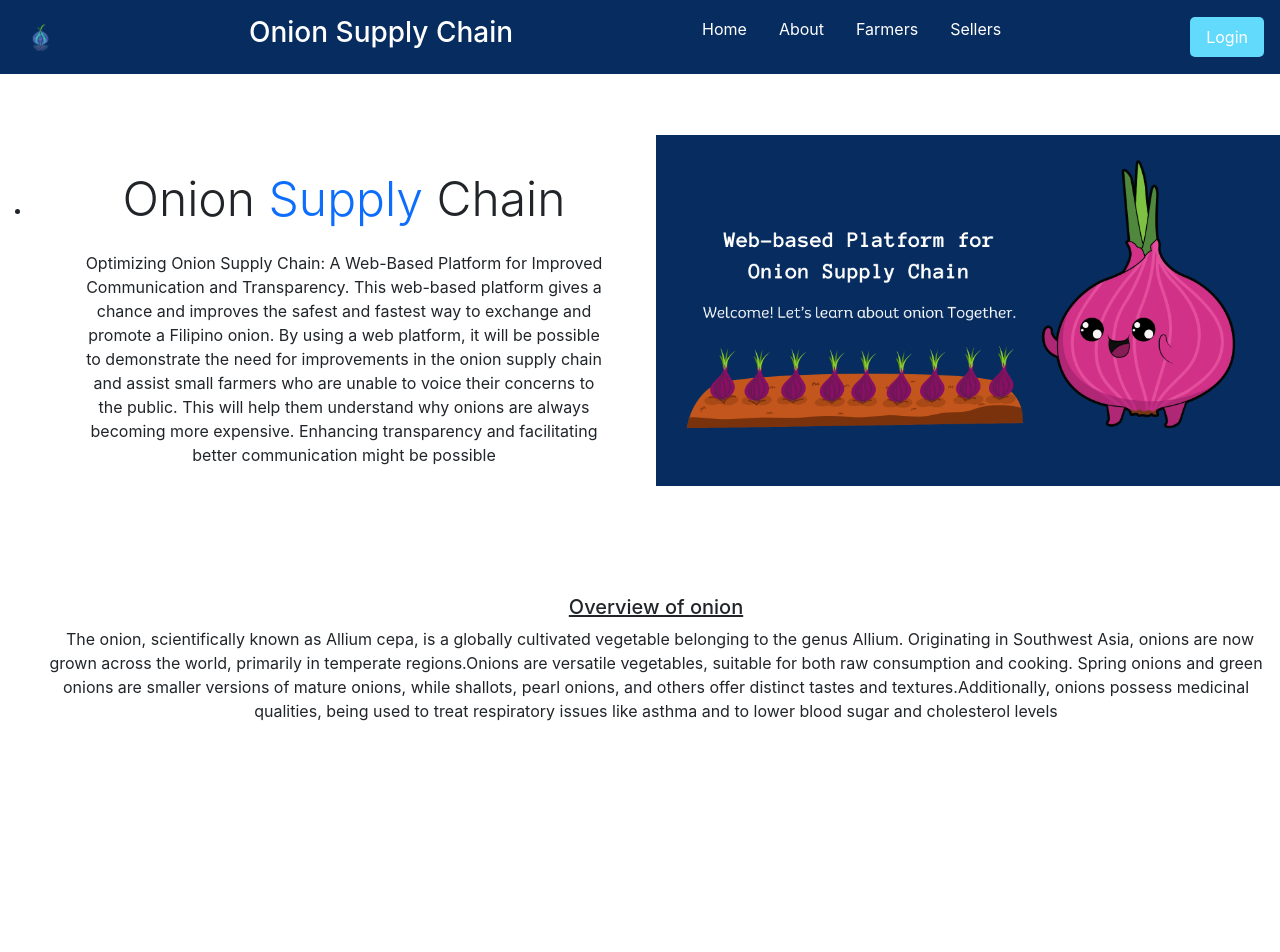
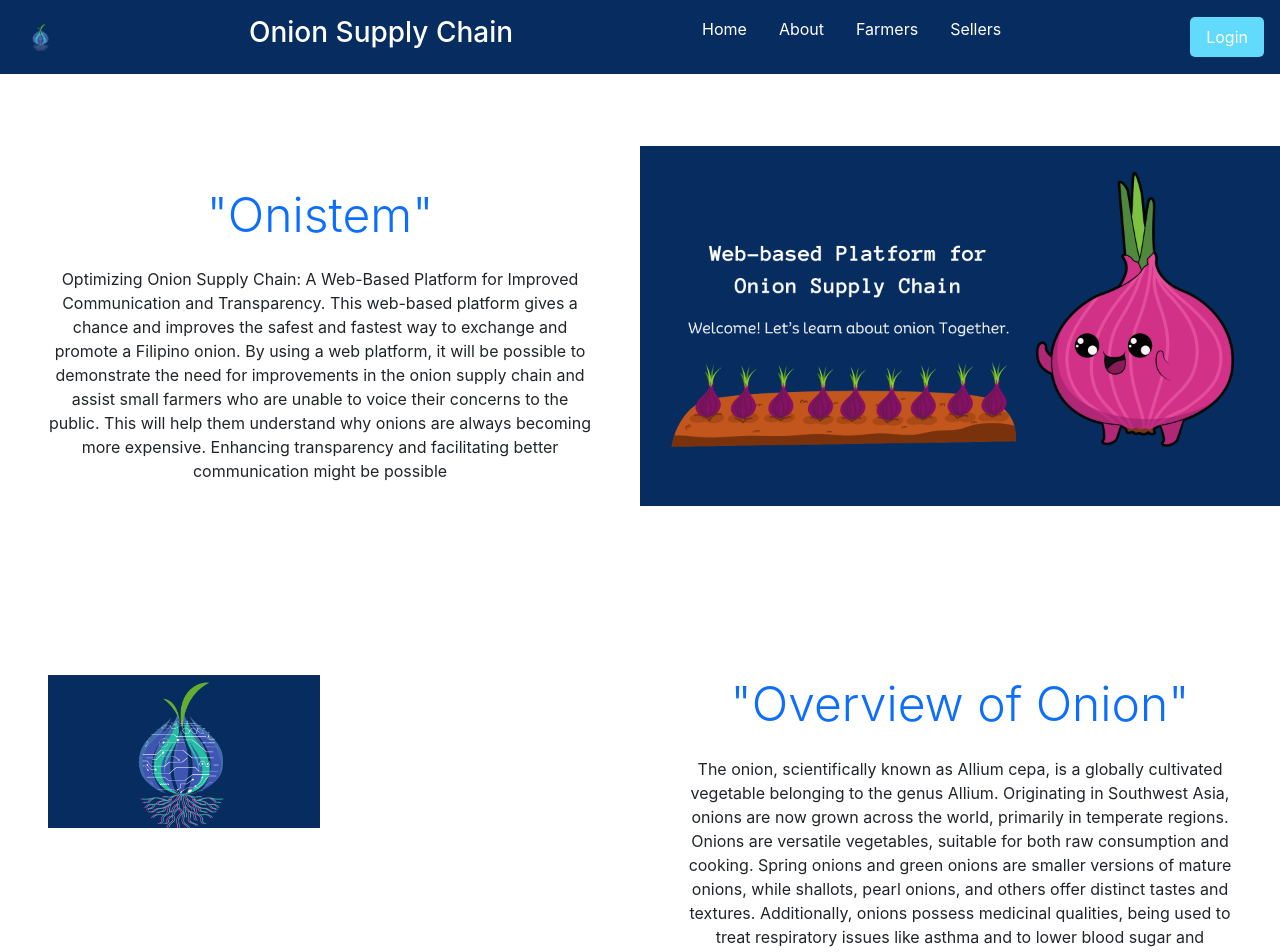
Before and after one commit to Juromelouise/Research-System, a React (Create React App) app in the folder Client/: page / in a window 1280 px wide. Shown: the top 952 px of the page. Before the commit the page ends 800 px from the top, so only its background shows below. Built offline with nearby package versions, Linux system fonts and the light colour scheme.

Commit message:
home/public

```diff
--- a/Client/src/Components/Home.js
+++ b/Client/src/Components/Home.js
@@ -4,23 +4,21 @@ import { useParams, useNavigate } from "react-router-dom";
 const Home = () => {
   return (
     <div>
-
-      <div class="hero">
-      <div class="glide" id="glide_1">
-        <div class="glide__track" data-glide-el="track">
-          <ul class="glide__slides">
-            <li class="glide__slide">
-              <div class="center">
-                <div class="left">
-
-      {/* <!-- Header Start --> */}
-      <div class="container-fluid header bg-white p-0">
-        <div class="row g-0 align-items-center flex-column-reverse flex-md-row">
-          <div class="col-md-6 p-5 mt-lg-5">
-            <h1 class="display-5 animated fadeIn mb-4">
-              Onion <span class="text-primary">Supply </span>Chain
+      <div className="hero"></div>
+        <div className="glide" id="glide_1"></div>
+          <div className="glide__track" data-glide-el="track"></div>
+            <ul className="glide__slides"></ul>
+              {/* <li className="glide__slide"> */}
+                <div className="center"></div>
+                  <div className="left"></div>
+                    {/* Header Start */}
+                    <div className="container-fluid header bg-white p-0">
+                      <div className="row g-0 align-items-center flex-column-reverse flex-md-row">
+                        <div className="col-md-6 p-5 mt-lg-5">
+                          <h1 className="display-5 animated fadeIn mb-4">
+                            <span className="text-primary">"Onistem" </span>
                           </h1>
-            <p class="animated fadeIn mb-4 pb-2">
+                          <p className="animated fadeIn mb-4 pb-2">
                             Optimizing Onion Supply Chain: A Web-Based Platform for Improved
                             Communication and Transparency. This web-based platform gives a
                             chance and improves the safest and fastest way to exchange and
@@ -32,54 +30,67 @@ const Home = () => {
                             and facilitating better communication might be possible
                           </p>
                         </div>
-          <div class="col-md-6 animated fadeIn">
-            <div class="owl-carousel header-carousel">
-              <div class="right">
-                <img class="img-fluid" src="../home.png" alt="" />
-              </div>
-              <div class="owl-carousel-item">
-                <image class="img-fluid" src="../onion1.png" alt="" />
+                        <div className="col-md-6 animated fadeIn">
+                          <div className="owl-carousel header-carousel">
+                            <div className="right">
+                              <img className="img-fluid" src="../home.png" alt="" />
                             </div>
                           </div>
                         </div>
                       </div>
                     </div>
-      {/* <!-- Header End --> */}
-      <div class="tab-content">
-        <div id="tab-1" class="tab-pane fade show p-0 active">
-          <div class="row g-4">
-            <div class="col-lg-4 col-md-6 wow fadeInUp" data-wow-delay="0.1s">
+                    <div className="hero"></div>
+<div className="glide" id="glide_2">
+  <div className="glide__track" data-glide-el="track">
+    <ul className="glide__slides"></ul>
+    {/* <li className="glide__slide"> */}
+    <div className="center">
+      <div className="right">
+        {/* Header Start */}
+        <div className="container-fluid header bg-white p-0">
+          <div className="row g-0 align-items-left flex-column-reverse flex-md-row">
+            <div className="col-md-6 p-5 mt-lg-5">
+              <div className="col-md-6 animated fadeIn">
+                <div className="owl-carousel header-carousel">
+                  <div className="left">
+                    <img className="img-fluid" src="../logo.png" alt="" />
                   </div>
-                <div class="p-4 pb-0">
-                  <a class="d-block h5 mb-2" href="">
-                    Overview of onion
-                  </a>
-                  <p>
-                    <i class="fa fa-map-marker-alt text-primary me-2"></i>The
-                    onion, scientifically known as Allium cepa, is a globally
+                </div>
+              </div>
+            </div>
+            <div className="col-md-6 p-5 mt-lg-5 animated fadeIn">
+              <div className="right"></div>
+              <div>
+                <h1 className="display-5 mb-4">
+                  <span className="text-primary align-items-left">"Overview of Onion" </span>
+                </h1>
+                <p className="mb-4 pb-2">
+                The onion, scientifically known as Allium cepa, is a globally
                  cultivated vegetable belonging to the genus Allium.
                 Originating in Southwest Asia, onions are now grown across
-                    the world, primarily in temperate regions.Onions are
+                 the world, primarily in temperate regions. Onions are
                   versatile vegetables, suitable for both raw consumption and
                    cooking. Spring onions and green onions are smaller versions
                     of mature onions, while shallots, pearl onions, and others
-                    offer distinct tastes and textures.Additionally, onions
+                    offer distinct tastes and textures. Additionally, onions
                     possess medicinal qualities, being used to treat respiratory
                     issues like asthma and to lower blood sugar and cholesterol
-                    levels{" "}
+                  levels
                 </p>
               </div>
             </div>
           </div>
         </div>
-        </div>
-    </div>
-    </li>
-    </ul>
+        {/* Header End */}
       </div>
     </div>
   </div>
 </div>
+</div>
+
+
+
   );
 };
+
 export default Home;
```
Also changed, not shown: Client/public/onion.jpg (added), Client/public/onion1.png (added). Lines whose indentation alone changed are shown as unchanged.
